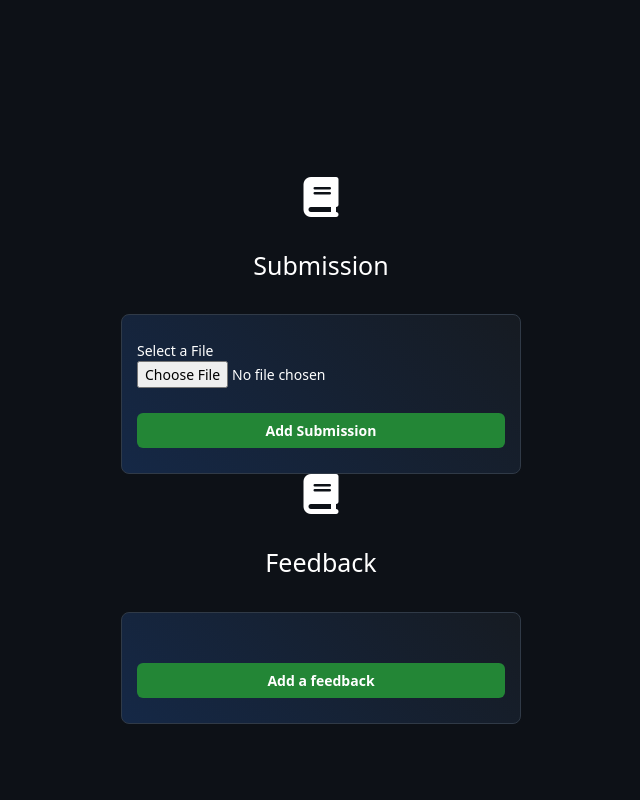
After one commit to AWorldOfChaos/Float-Moodle, a Django app: page /courses/000/assignments/1 in a window 1280 px wide. The commit adds this page. Shown: the whole page, without its empty margins (319-959 px from the left). Run offline with Django 3.2, Linux system fonts and the light colour scheme; a user stored in the database is signed in; tables that the repository leaves empty hold one stand-in row (values such as "Sample post"); some libraries are stand-ins or nearby versions.

Commit message:
made some progress in managing assignment-submission

```diff
--- /dev/null
+++ b/moodle/media/EE101/submissions/Assignment1/test5.txt
@@ -0,0 +1 @@
+assignment
--- a/moodle/media/assignments/test.txt
+++ /dev/null
@@ -1 +0,0 @@
-assignment
--- a/moodle/media/assignments/test1.txt
+++ /dev/null
@@ -1 +0,0 @@
-assignment
--- a/moodle/users/forms.py
+++ b/moodle/users/forms.py
@@ -26,6 +26,7 @@ class CourseForm(ModelForm):
         fields = ['course_code', 'course_name', 'join_code']
 
 class Assignmentform(forms.Form):
+    name = forms.CharField()
     problem = forms.FileField(label="Select a File")
 
 class Removestudent(forms.Form):
@@ -34,5 +35,8 @@ class Removestudent(forms.Form):
 class Removeinstructor(forms.Form):
     roll_no = forms.IntegerField()
 
-class JoinCourse(forms.form):
-    course_code = forms.IntegerField()
+class SubmissionForm(forms.Form):
+    solution = forms.FileField(label= "Select a File")
+
+class Feedback(forms.Form):
+    feedback = forms.Textarea()
--- a/moodle/users/models.py
+++ b/moodle/users/models.py
@@ -50,10 +50,13 @@ class Instructor(models.Model):
     def __str__(self):
         return self.obj.name
 
+def upload_path(instance, filename):
+    return "{}/assignments/{}".format(instance.course.course_code, filename)
 
 class Assignment(models.Model):
+    name = models.CharField(max_length= 50, unique= True, default= "No name")
     course = models.ForeignKey(Course, on_delete=models.CASCADE)
-    problem_statement = models.FileField(upload_to="assignments/", default=None)
+    problem_statement = models.FileField(upload_to=upload_path, default=None)
     dictionary_of_marks = {}
 
     def upload_marks(self, marksDictionary):
@@ -69,6 +72,15 @@ class Assignment(models.Model):
         pass
 
 
+def submission_path(instance, filename):
+    return "{}/submissions/{}/{}".format(instance.assignment.course.course_code, instance.assignment.name, filename)
+
 class Submission(models.Model):
+    student = ForeignKey(Student, on_delete= models.CASCADE, default= None)
     assignment = ForeignKey(Assignment, on_delete=models.CASCADE)
-    data = "this is my submission"
+    submittedFile = models.FileField(upload_to= submission_path, default= None)
+
+class FeedbackModel(models.Model):
+    student = ForeignKey(Student, on_delete= models.CASCADE, default= None)
+    assignment = ForeignKey(Assignment, on_delete=models.CASCADE)
+    feedback = models.TextField(default="")
--- /dev/null
+++ b/moodle/users/templates/assignments/assignment_view.html
@@ -0,0 +1,44 @@
+
+{% load crispy_forms_tags %}
+{% load static %}
+
+<!DOCTYPE html>
+<html lang="en">
+<head>
+        <meta charset="UTF-8">
+        <meta http-equiv="X-UA-Compatible" content="IE=edge">
+        <meta name="viewport" content="width=device-width, initial-scale=1.0">
+        <title>login</title>
+        <link href="https://cdn.jsdelivr.net/npm/bootstrap@5.1.0/dist/css/bootstrap.min.css" rel="stylesheet"
+        integrity="sha384-KyZXEAg3QhqLMpG8r+8fhAXLRk2vvoC2f3B09zVXn8CA5QIVfZOJ3BCsw2P0p/We" crossorigin="anonymous">
+        <script src="https://kit.fontawesome.com/c70797d3ad.js" crossorigin="anonymous"></script>
+        <link rel="stylesheet" href="{% static 'users/login.css' %}">
+</head>
+<body>
+
+    <div style="width:100%;text-align:center; margin-bottom: 30px;"><i class="fas fa-book" style="font-size: 40px; "></i></div>
+    <p style="color: white; text-align: center; font-size: 25px; font-weight: 300; margin-bottom: 30px;">Submission</p>
+    <div class="d-flex justify-content-center">
+        <div class="form">
+                {% load crispy_forms_tags %}
+                <form method="POST" enctype="multipart/form-data" name="assignment_form">
+                        {% csrf_token %}
+                        {{ submissionForm|crispy }}
+                        <button type="submit" class="submit" name="submission">Add Submission</button>
+                </form>
+        </div>
+    </div>
+    <div style="width:100%;text-align:center; margin-bottom: 30px;"><i class="fas fa-book" style="font-size: 40px; "></i></div>
+    <p style="color: white; text-align: center; font-size: 25px; font-weight: 300; margin-bottom: 30px;">Feedback</p>
+    <div class="d-flex justify-content-center">
+        <div class="form">
+                {% load crispy_forms_tags %}
+                <form method="POST" name="remove_student_form">
+                        {% csrf_token %}
+                        {{ remove_student_form|crispy }}
+                        <button type="submit" class="submit" name="feedback">Add a feedback</button>
+                </form>
+        </div>
+    </div>
+</body>
+</html>
--- a/moodle/users/templates/courses/course_view_stud.html
+++ b/moodle/users/templates/courses/course_view_stud.html
@@ -22,5 +22,10 @@
         {% endfor %}
     </ul>
     You are student in this course.
+
+    <h3> List of assignments </h3>
+    {% for assignment in assignments %}
+        <a href = "assignments/{{assignment.id}}">{{assignment.name}}</a>
+    {% endfor %}
 </body>
 </html>
--- a/moodle/users/urls.py
+++ b/moodle/users/urls.py
@@ -30,6 +30,7 @@ urlpatterns = [
          name='password_reset_complete'),
     path('about/', views.about),
     path('create/', views.course_create, name='create_course'),
-    path('courses/<str:course_code>/', views.course_view),
-    path('join/<str:course_code>/', views.join_course)
+    path('courses/<str:course_code>/', views.course_view, name= 'course_view'),
+    path('join/<str:course_code>/', views.join_course),
+    path('courses/<str:course_code>/assignments/<int:assignment_id>', views.assignments, name='assignments')
 ]
--- a/moodle/users/views.py
+++ b/moodle/users/views.py
@@ -2,10 +2,12 @@ from django.http.response import HttpResponse
 from django.shortcuts import render, redirect
 from django.contrib import messages
 from django.contrib.auth.decorators import login_required
-from .forms import UserRegisterForm, CourseForm, Assignmentform, Removeinstructor, Removestudent, JoinCourse
-from .models import Course, Profile, Assignment, Submission, Student, Instructor
+from .forms import UserRegisterForm, CourseForm, Assignmentform, Removeinstructor, Removestudent, Feedback, SubmissionForm
+from .models import Course, Profile, Assignment, Submission, Student, Instructor, FeedbackModel
 from django.contrib.auth.models import User
 from django.views import View
+from django.conf import settings
+import os
 # Create your views here.
 
 
@@ -57,6 +59,40 @@ def course_create(request):
     return render(request, 'courses/create.html', {'form': form})
 
 
+
+@login_required
+def assignments(request, course_code, assignment_id):
+    assignment = Assignment.objects.get(id=assignment_id)
+    course = Course.objects.get(course_code= course_code)
+    profile = request.user.UserProfile
+    form1 = SubmissionForm()
+    form2 = Feedback()
+    if request.method == "POST":
+        if "submission" in request.POST:
+            form = SubmissionForm(request.POST, request.FILES)
+            if form.is_valid():
+                submission = Submission(student=Student.objects.get(obj= profile, course= course), assignment= assignment, submittedFile= request.FILES['solution'])
+                submission.save()
+                return redirect('course_view', course_code= course_code)
+            form1 = SubmissionForm
+            form2 = Feedback()
+            return render(request, 'assignments/assignment_view.html', {'submissionForm':form1, 'feedbackForm':form2})
+
+
+        if "feedback" in request.POST:
+            form = Feedback(request.POST)
+            if form.is_valid():
+                feedback = FeedbackModel(feedback= request.POST['feedback'], student= Student.objects.get(obj= profile, course= course), assignment= assignment)
+                feedback.save()
+
+                return redirect('course_view', course_code= course_code)
+            form1 = SubmissionForm
+            form2 = Feedback()
+            return render(request, 'assignments/assignment_view.html', {'submissionForm':form1, 'feedbackForm':form2})
+
+
+    return render(request, 'assignments/assignment_view.html', {'submissionForm':form1, 'feedbackForm':form2})
+
 @login_required(login_url="/login/")
 def course_view(request, course_code):
     course = Course.objects.get(course_code=course_code)
@@ -64,10 +100,11 @@ def course_view(request, course_code):
     prof2 = request.user.UserProfile
     stud2 = None
     ins2 = None
-    if prof2.student_set.all():
-        stud2 = prof2.student_set.all()[0]
-    if prof2.instructor_set.all():
-        ins2 = prof2.instructor_set.all()[0]
+    if Student.objects.filter(obj= prof2, course= course):
+        stud2 = Student.objects.get(obj= prof2, course= course)
+    if Instructor.objects.filter(obj= prof2, course= course):
+        ins2 = Instructor.objects.get(obj= prof2, course= course)
+
     head_instructor = course.head_instructor
     profile = head_instructor.UserProfile
     instructors = course.instructor_set.all()
@@ -80,13 +117,13 @@ def course_view(request, course_code):
             if "assignment_form" in request.POST:
                 form = Assignmentform(request.POST, request.FILES)
                 if form.is_valid():
-                    newAssignment = Assignment(course=course, problem_statement=request.FILES['problem'])
+                    newAssignment = Assignment(name= request.POST['name'], course=course, problem_statement=request.FILES['problem'])
                     newAssignment.save()
+                    return redirect('assignments', course_code= course.course_code, assignment_id= newAssignment.id)
 
                 form1 = Assignmentform()
                 form2 = Removeinstructor()
                 form3 = Removestudent()
-                messages.success(request, "successfully added an assignment")
                 return render(request, 'courses/course_view_head.html', {'code': course_code, 'head': profile.name,
                                                                  'all_students': students,
                                                                  'all_instructors': instructors, 'assignment_form':form1, "assignment_form":form1,
@@ -136,6 +173,7 @@ def course_view(request, course_code):
                                                                  "remove_student_form":form3, "remove_instructor_form":form2})
     elif stud2 in students:
 
+
         return render(request, 'courses/course_view_stud.html', {'code': course_code, 'head': profile.name,
                                                                  'all_students': students,
                                                                  'all_instructors': instructors,
```
Also changed, not shown: moodle/media/EE101/assignments/test5.txt (renamed from moodle/media/assignments/test2.txt), moodle/users/migrations/0005_alter_assignment_problem_statement.py (added), moodle/users/migrations/0006_assignment_name.py (added), moodle/users/migrations/0007_auto_20211008_2147.py (added).
